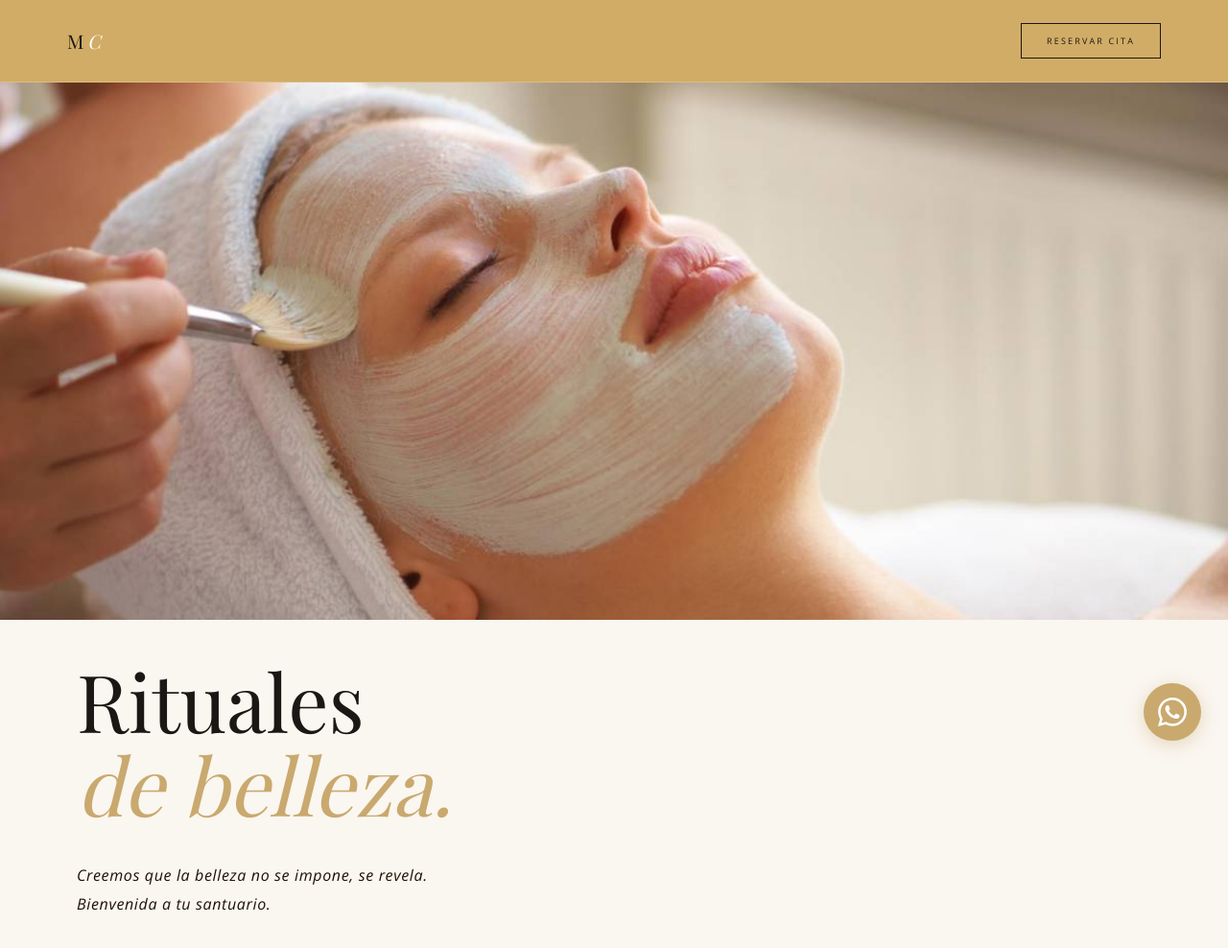
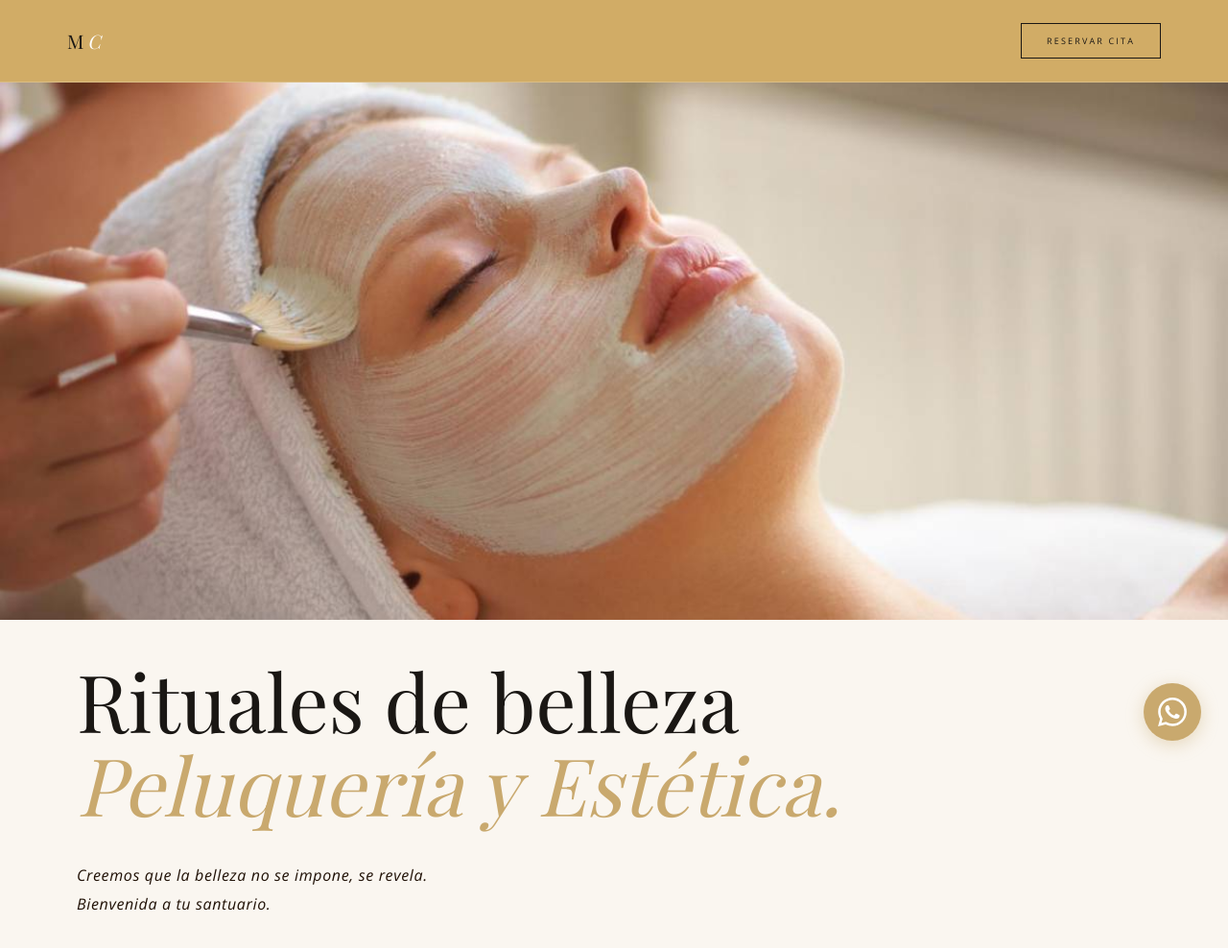
Before and after one commit to MeteoBCN/machere, a plain HTML site: page index.html in a window 1280 px wide. Shown: the top 988 px of the page at 96% size. Drawn offline with nearby package versions, Linux system fonts and the light colour scheme; a web font is replaced by a local one.

Commit message:
Update hero section title and subtitle

```diff
--- a/index.html
+++ b/index.html
@@ -296,8 +296,8 @@ footer{background:var(--dark);padding:80px 70px 44px}
 <section class="hero">
   <div class="hero-left">
     <h1 class="hero-title">
-      Rituales<br>
-      <em>de belleza.</em>
+      Rituales de belleza<br>
+      <em>Peluquería y Estética.</em>
     </h1>
     <p class="hero-body">Creemos que la belleza no se impone, se revela. Bienvenida a tu santuario.</p>
   </div>
```
